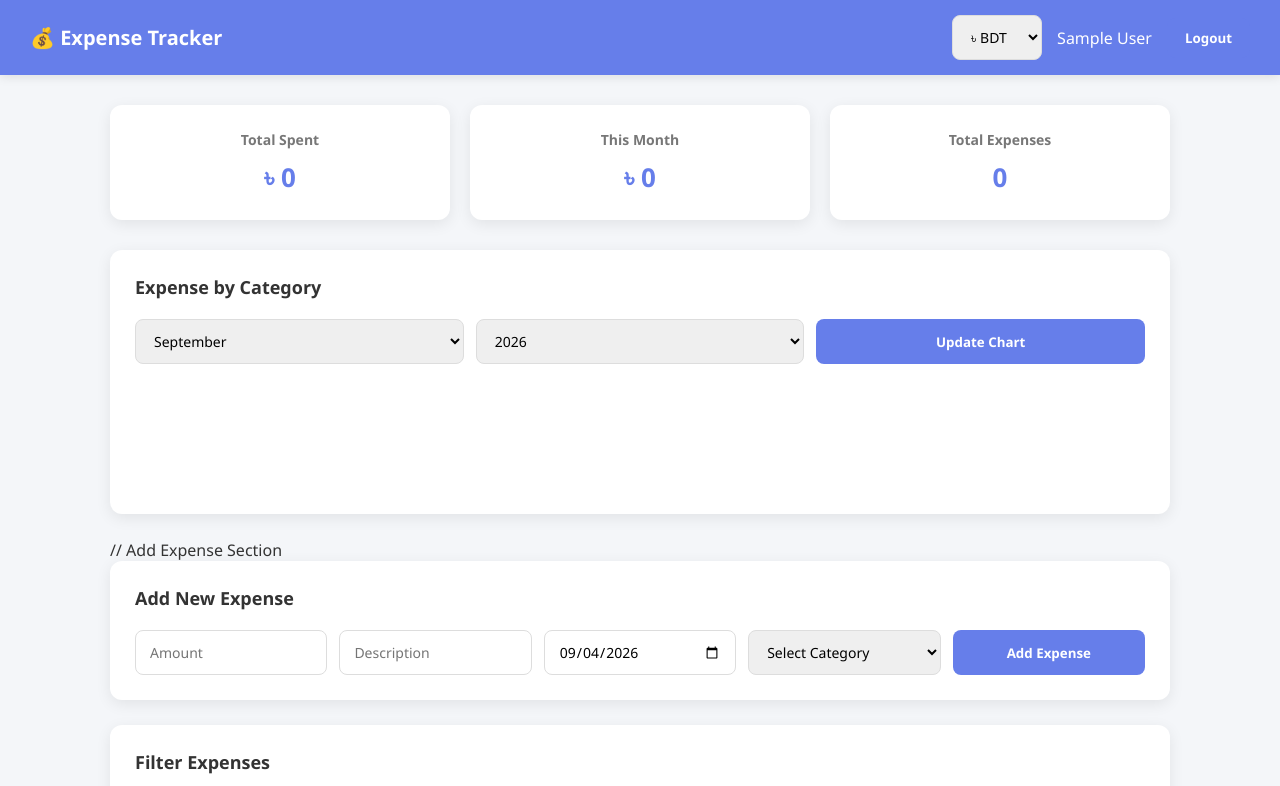
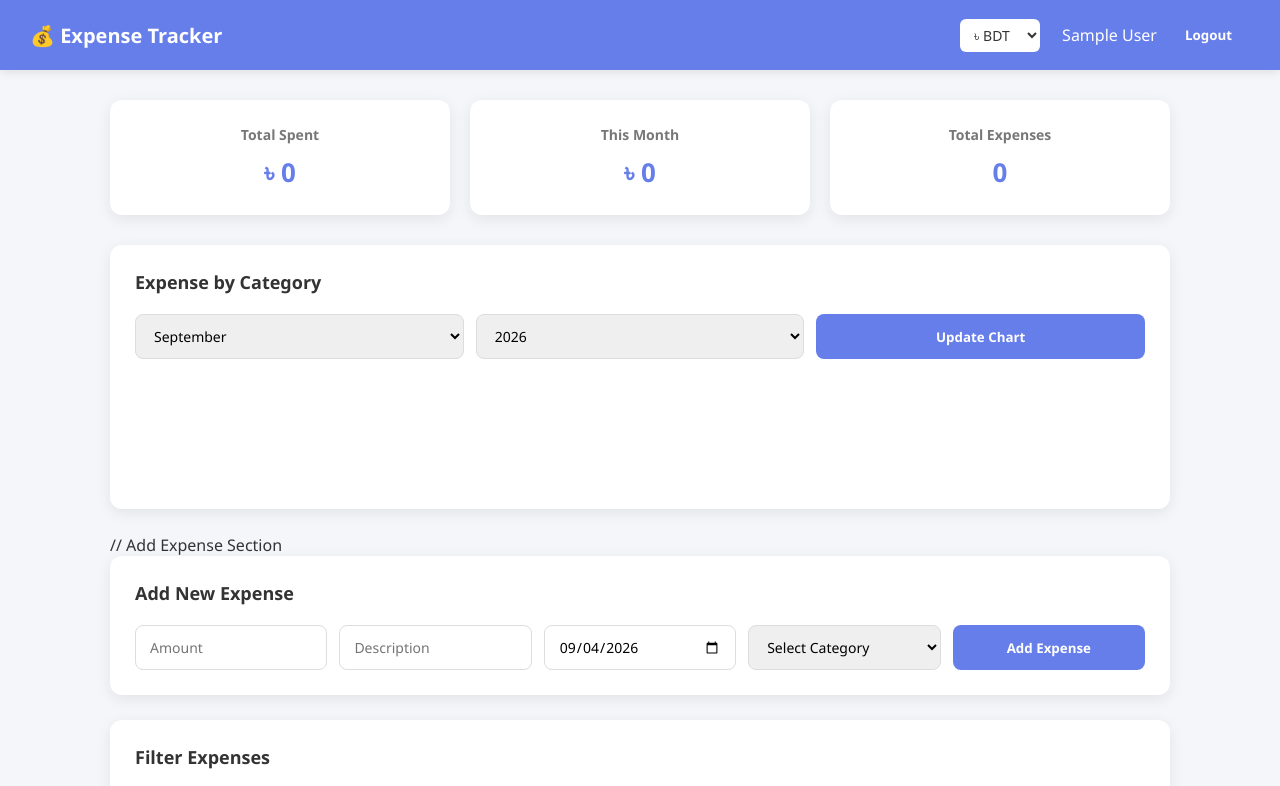
Before and after one commit to zinpacchi-10/Multi-User-Expense-Tracker, a website: page public/dashboard.html in a window 1280 px wide. Shown: the top 786 px of the page. Drawn offline with nearby package versions, Linux system fonts and the light colour scheme; no server answers; sample sign-in values are in the browser's storage.

Commit message:
Updated project

```diff
--- a/public/css/dashboard.css
+++ b/public/css/dashboard.css
@@ -195,3 +195,19 @@ tr:hover {
     padding: 10px 0;
     border-bottom: 1px solid #eee;
 }
+#currencySelect {
+    padding: 6px 10px;
+    border-radius: 6px;
+    border: none;
+    margin-right: 12px;
+    cursor: pointer;
+    font-size: 14px;
+    background: white;
+    color: #333;
+}
+
+.nav-right {
+    display: flex;
+    align-items: center;
+    gap: 10px;
+}
```
